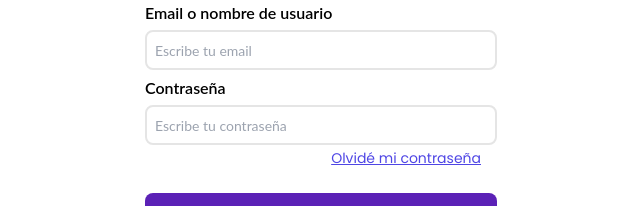
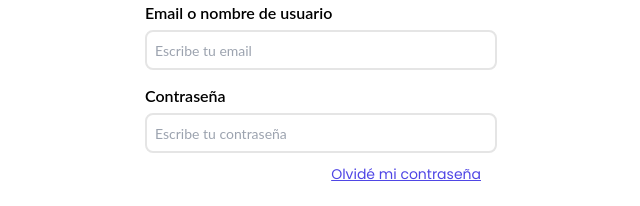
Before and after one commit to No-Country/c9-56-t-mern, a React (Vite) app in the folder frontend/: page /auth/login in a window 1280 px wide. Shown: the part 337-543 px from the top of the page, without its empty margins (319-959 px from the left). Built offline with nearby package versions, Linux system fonts and the light colour scheme; no server answers; a web font is replaced by a local one.

Commit message:
add(LoginForm): custom padding

```diff
--- a/frontend/src/pages/shared/LoginForm/index.jsx
+++ b/frontend/src/pages/shared/LoginForm/index.jsx
@@ -60,7 +60,7 @@ const LoginForm = () => {
           />
         </div>
 
-        <div className="#">
+        <div className="py-2">
           <InputForm
             label={"Contraseña"}
             placeholder={"Escribe tu contraseña"}
```
